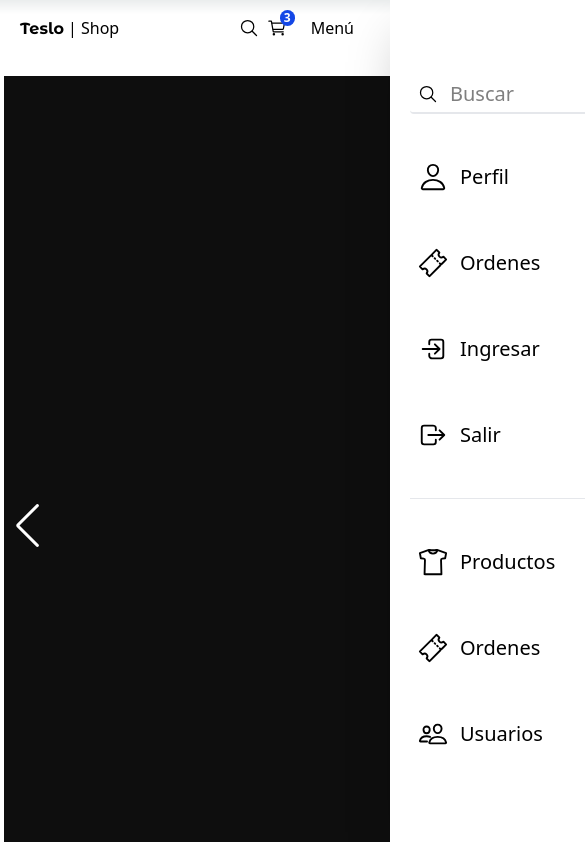
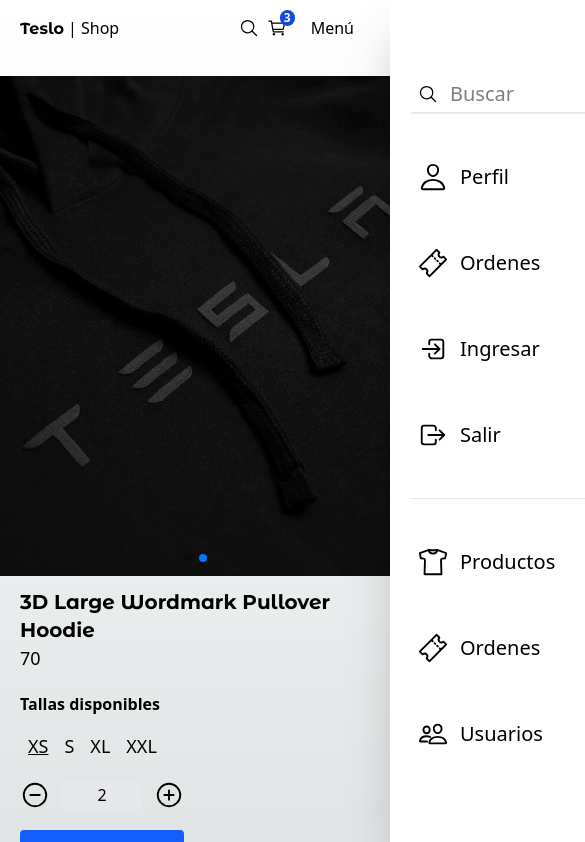
Before and after one commit to klich1984/teslo-shop-next, a Next.js app: page /product/3d_large_wordmark_pullover_hoodie in a window 390 px wide. Shown: the top 842 px of the page, 585 px wide, since content can reach past the window. Built offline with nearby package versions, Linux system fonts and the light colour scheme.

Commit message:
feat: 🗿 Add SlidesShow mobile component

```diff
--- a/src/app/(shop)/layout.tsx
+++ b/src/app/(shop)/layout.tsx
@@ -5,7 +5,7 @@ export default function ShopLayout({ children }: { children: React.ReactNode })
     <main className='min-h-screen'>
       <TopMenu />
       <Sidebar />
-      <div className='px-1 sm:px-10'>{children}</div>
+      <div className='px-0 md:px-10'>{children}</div>
     </main>
   )
 }
--- a/src/app/(shop)/product/[slug]/page.tsx
+++ b/src/app/(shop)/product/[slug]/page.tsx
@@ -1,4 +1,9 @@
-import { ProductSlidesshow, QuantitySelector, SizeSelector } from '@/components'
+import {
+  ProductMobileSlidesshow,
+  ProductSlidesshow,
+  QuantitySelector,
+  SizeSelector,
+} from '@/components'
 import { titleFont } from '@/config/fonts'
 import { initialData } from '@/seed/seed'
 import { notFound } from 'next/navigation'
@@ -22,7 +27,19 @@ export default async function ProductPage({ params }: ProductPageProps) {
     <div className='mt-5 mb-20 grid md:grid-cols-3 gap-3'>
       {/* Slideshow */}
       <div className='col-span-1 md:col-span-2'>
-        <ProductSlidesshow title={product.title} images={product.images} />
+        {/* Mobile Slidesshow */}
+        <ProductMobileSlidesshow
+          title={product.title}
+          images={product.images}
+          className='block md:hidden'
+        />
+
+        {/* Desktop Slidesshow */}
+        <ProductSlidesshow
+          title={product.title}
+          images={product.images}
+          className='hidden md:block'
+        />
       </div>
       {/* Detalles */}
       <div className='col-span-1 px-5'>
--- a/src/components/index.ts
+++ b/src/components/index.ts
@@ -1,5 +1,6 @@
 export * from './product/quantity-selector/QuantitySelector'
 export * from './product/size-selector/SizeSelector'
+export * from './product/slidesshow/ProductMobileSlidesshow'
 export * from './product/slidesshow/ProductSlidesshow'
 
 export * from './products/product-grid/ProductGrid'
--- /dev/null
+++ b/src/components/product/slidesshow/ProductMobileSlidesshow.tsx
@@ -0,0 +1,54 @@
+'use client'
+import Image from 'next/image'
+
+// Import Swiper React components
+import { Swiper, SwiperSlide } from 'swiper/react'
+import { Autoplay, FreeMode, Pagination } from 'swiper/modules'
+
+// Import Swiper styles
+import 'swiper/css'
+import 'swiper/css/free-mode'
+import 'swiper/css/pagination'
+
+import './slideshow.css'
+
+interface ProductMobileSlidesshowProps {
+  images: string[]
+  title: string
+  className?: string
+}
+
+export const ProductMobileSlidesshow = ({
+  images,
+  title,
+  className,
+}: ProductMobileSlidesshowProps) => {
+  return (
+    <div className={className}>
+      <Swiper
+        style={{
+          width: '100vw',
+          height: '500px',
+        }}
+        pagination
+        autoplay={{
+          delay: 3000,
+        }}
+        modules={[FreeMode, Pagination, Autoplay]}
+        className='mySwiper2'
+      >
+        {images.map((image) => (
+          <SwiperSlide key={image}>
+            <Image
+              width={600}
+              height={500}
+              src={`/products/${image}`}
+              alt={title}
+              className='object-fill'
+            />
+          </SwiperSlide>
+        ))}
+      </Swiper>
+    </div>
+  )
+}
```
